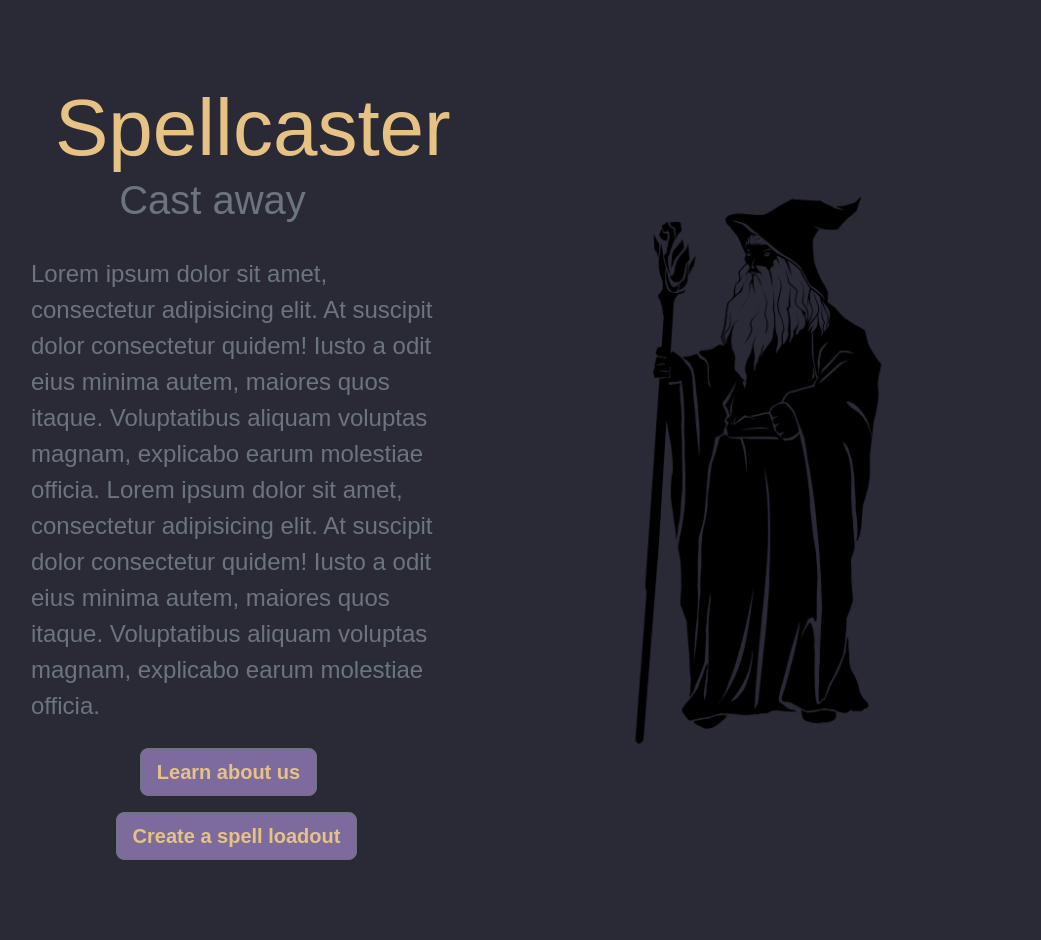
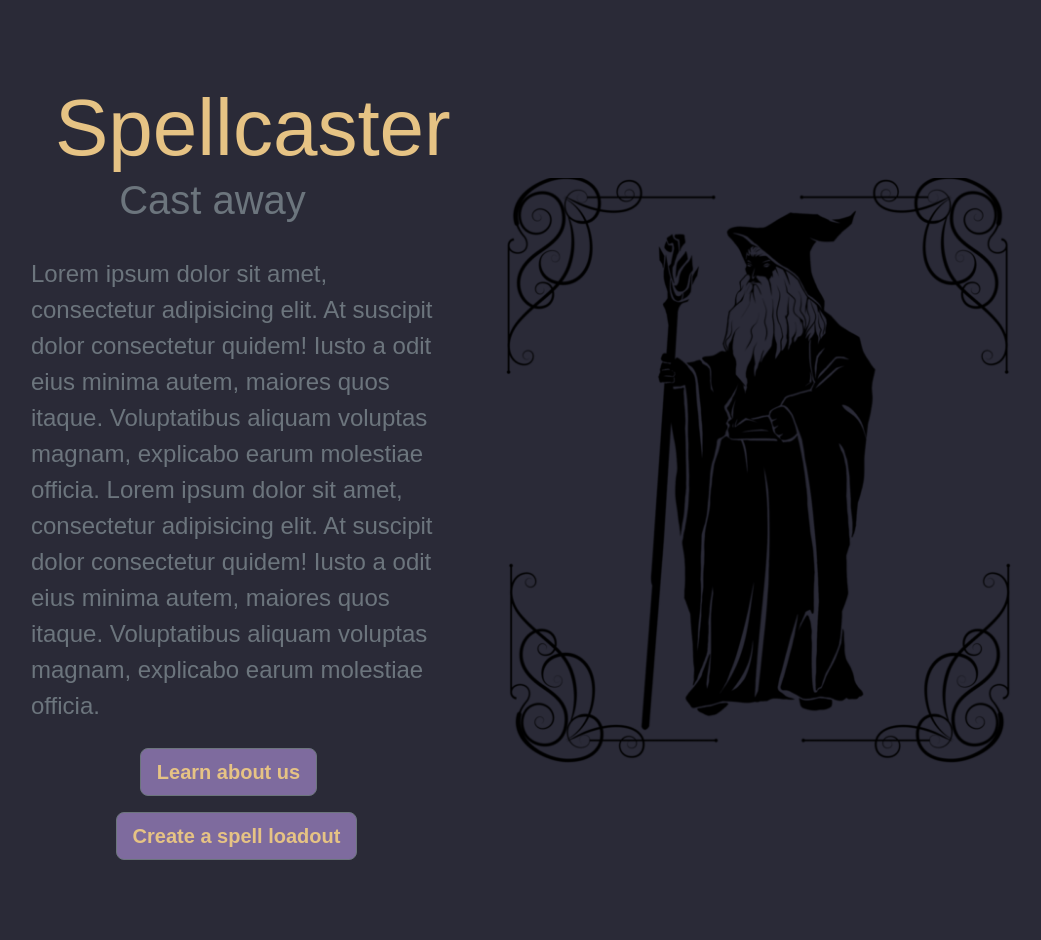
Before and after one commit to Hakurosalix/spellcaster-fullstack, a Flask app: page / in a window 1280 px wide. Shown: the part 86-1026 px from the top of the page, without its empty margins (99-1140 px from the left). Run offline with Flask 3, Linux system fonts and the light colour scheme.

Commit message:
added border image to home

```diff
--- a/static/css/base.css
+++ b/static/css/base.css
@@ -7,6 +7,7 @@ body {
     font-family: fantasy;
     font-size: 1.5rem;
     background: #2A2A37;
+
 }
 
 header {
--- a/templates/home.html
+++ b/templates/home.html
@@ -35,7 +35,7 @@ Home
 
             </div>
             <div class="col-md text-center d-none d-md-block">
-                <img class="img-fluid" src="/static/img/wizard.png">
+                <img class="img-fluid" src="/static/img/borderwizard.png">
             </div>
         </div>
 
```
Also changed, not shown: static/img/borderwizard.png (added), static/img/victorian.png (added).
